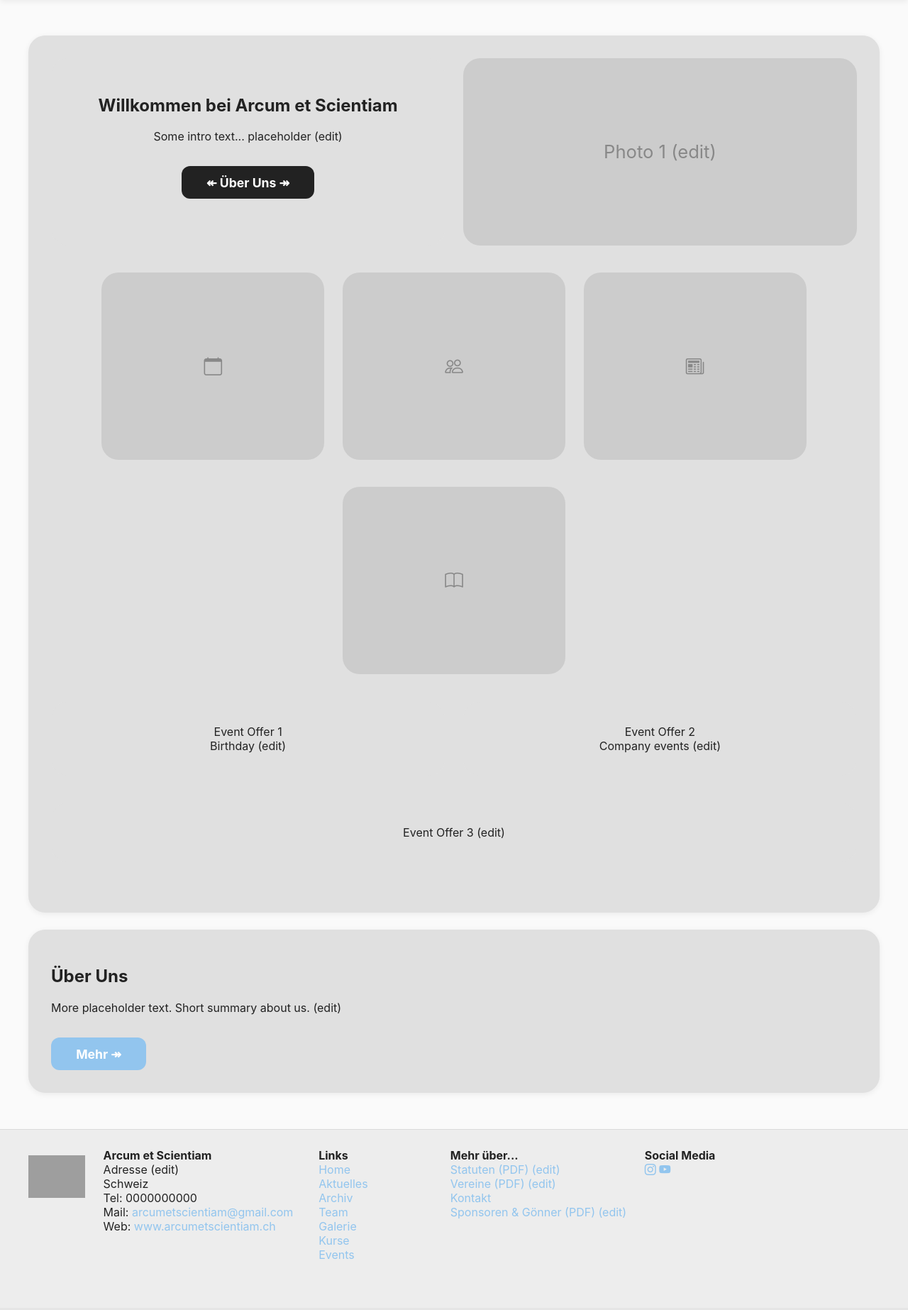
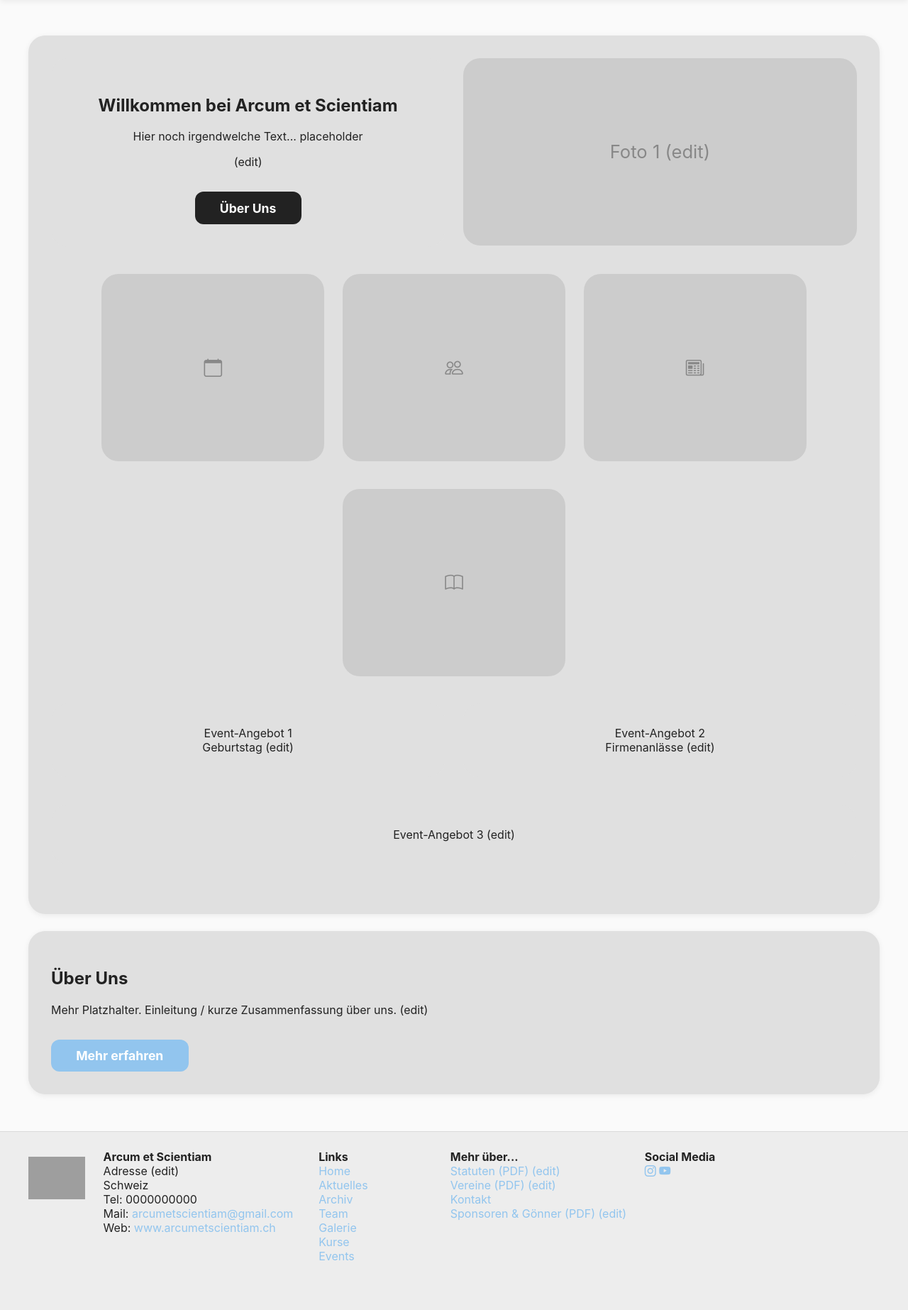
Before and after one commit to R01010010x/aes-site, a Flask app: page / in a window 1280 px wide. Shown: the part 97-1943 px from the top of the page at 71% size. Before the commit the page ends 1871 px from the top, so only its background shows below. Run offline with Flask 3, Linux system fonts and the light colour scheme; grey boxes are pictures that could not be loaded.

Commit message:
Update home.html

```diff
--- a/templates/home.html
+++ b/templates/home.html
@@ -4,34 +4,34 @@
     <div class="grid-row">
         <div class="grid-col">
             <h2>Willkommen bei Arcum et Scientiam</h2>
-            <p>Some intro text... placeholder (edit)</p>
-            <a class="button" href="{{ url_for('team') }}">↞ Über Uns ↠</a>
+            <p>Hier noch irgendwelche Text... placeholder</p> (edit)</p>
+            <a class="button" href="{{ url_for('team') }}">Über Uns</a>
         </div>
         <div class="grid-col photo">
-            Photo 1 (edit)
+            Foto 1 (edit)
         </div>
     </div>
     <div class="grid-row" style="justify-content:center;">
-        <div class="grid-col photo" style="max-width:120px;"><i class="bi bi-calendar" aria-label="Calendar"></i></div>
-        <div class="grid-col photo" style="max-width:120px;"><i class="bi bi-people" aria-label="People"></i></div>
+        <div class="grid-col photo" style="max-width:120px;"><i class="bi bi-calendar" aria-label="Events"></i></div>
+        <div class="grid-col photo" style="max-width:120px;"><i class="bi bi-people" aria-label="Team"></i></div>
         <div class="grid-col photo" style="max-width:120px;"><i class="bi bi-newspaper" aria-label="News"></i></div>
-        <div class="grid-col photo" style="max-width:120px;"><i class="bi bi-book" aria-label="Book"></i></div>
+        <div class="grid-col photo" style="max-width:120px;"><i class="bi bi-book" aria-label="Kurse"></i></div>
     </div>
     <div class="grid-row">
         <div class="grid-col">
-            Event Offer 1<br>Birthday (edit)
+            Event-Angebot 1<br>Geburtstag (edit)
         </div>
         <div class="grid-col">
-            Event Offer 2<br>Company events (edit)
+            Event-Angebot 2<br>Firmenanlässe (edit)
         </div>
         <div class="grid-col">
-            Event Offer 3 (edit)
+            Event-Angebot 3 (edit)
         </div>
     </div>
 </div>
 <div class="section-box">
     <h2>Über Uns</h2>
-    <p>More placeholder text. Short summary about us. (edit)</p>
-    <a class="button secondary" href="{{ url_for('team') }}">Mehr ↠</a>
+    <p>Mehr Platzhalter. Einleitung / kurze Zusammenfassung über uns. (edit)</p>
+    <a class="button secondary" href="{{ url_for('team') }}">Mehr erfahren</a>
 </div>
 {% endblock %}
```
